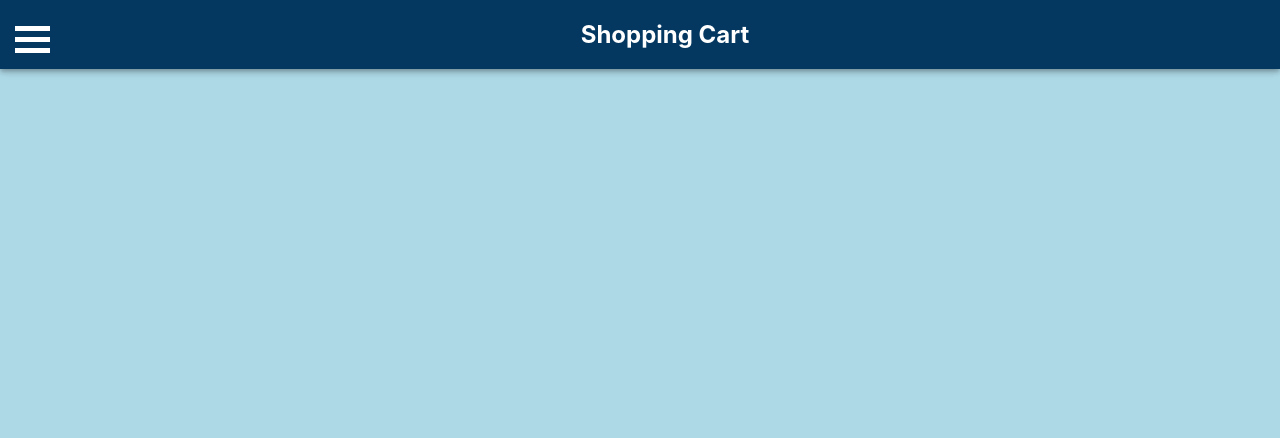
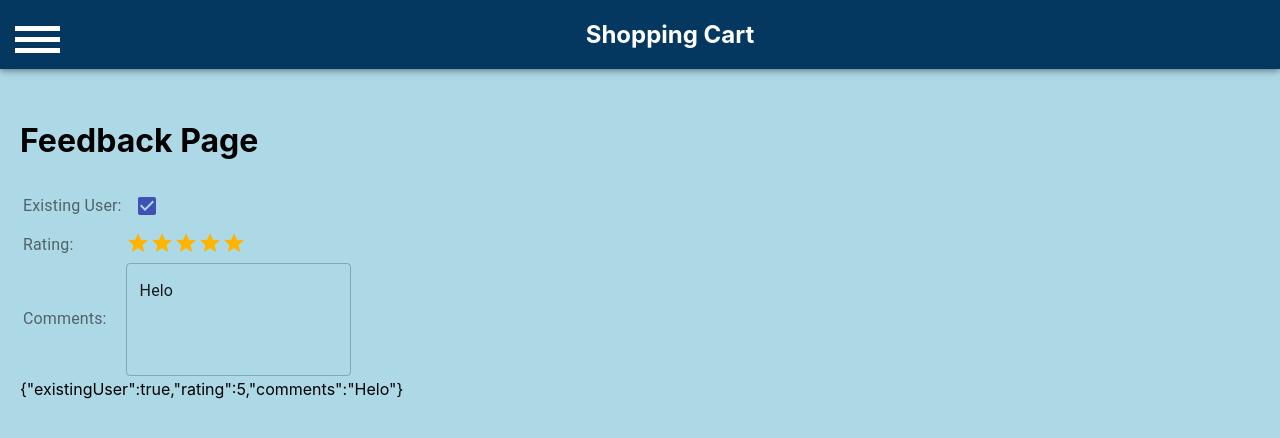
Before and after one commit to Shivapr1974/ReactShoppingcart, a React (Create React App) app: page /feedback in a window 1280 px wide. Shown: the top 438 px of the page. Built offline with nearby package versions, Linux system fonts and the light colour scheme.

Commit message:
Reactive forms

```diff
--- a/src/App.css
+++ b/src/App.css
@@ -53,7 +53,7 @@ body{
 }
 
 .ham {
-  width: 35px;
+  width: 45px;
   height: 5px;
   background-color: white;
   margin: 6px 0;
--- a/src/App.js
+++ b/src/App.js
@@ -11,6 +11,7 @@ import CartPage from './components/CartPage';
 import AppBar from '@material-ui/core/AppBar';
 import MenuNav from './MenuNav';
 import {Link} from 'react-router-dom';
+import Feedback from './components/Feedback';
 
 // URL : https://www.youtube.com/watch?v=hQAHSlTtcmY
 // URL : https://www.youtube.com/watch?v=Law7wfdg_ls
@@ -51,6 +52,7 @@ function App() {
         <Switch>
           <Route path="/" exact component={Shop}></Route>
           <Route path="/about" exact component={About}></Route>
+          <Route path="/feedback" exact component={Feedback}></Route>
           <Route path="/shop" exact component={Shop}></Route>
           <Route path="/shop/:id/:name" exact component={ItemDetail}></Route>
           <Route path="/todos" exact component={Todos}></Route>
--- a/src/MenuNav.js
+++ b/src/MenuNav.js
@@ -22,9 +22,15 @@ export default function MenuNav() {
   const hamStyle = {
     cursor: 'pointer',
   }
+  const hamText = {
+    color: 'white',
+    fontSize: '14px',
+    fontWeight: 'bold'
+  }
   return (
     <>
       <span style={hamStyle} onClick={handleClick}>
+        {/* <div style={hamText}>MENU</div>     */}
         <div class="ham"></div>
         <div class="ham"></div>
         <div class="ham"></div>
@@ -47,6 +53,11 @@ export default function MenuNav() {
             </Link>
         </MenuItem>
         <MenuItem onClick={handleClose}>
+            <Link style={navStyle} to='/feedback'>
+                <li>Feedback</li>
+            </Link>
+        </MenuItem>
+        <MenuItem onClick={handleClose}>
             <Link style={navStyle} to='/about'>
                 <li>About</li>
             </Link>
--- a/src/components/About.js
+++ b/src/components/About.js
@@ -1,5 +1,4 @@
 import React from 'react'
-
 export default function About() {
     return (
         <>
--- /dev/null
+++ b/src/components/Feedback.js
@@ -0,0 +1,13 @@
+import React from 'react'
+import Forms from './Form'
+
+export default function Feedback() {
+    return (
+        <>
+            <div>
+                <h1>Feedback Page</h1>
+                <Forms></Forms>
+            </div>
+        </>
+    )
+}
--- /dev/null
+++ b/src/components/Form.js
@@ -0,0 +1,78 @@
+import React, { Component } from 'react'
+import FormInput from './FormInput'
+
+export default class Form extends Component {
+  columns= [{name:"existingUser", label:"Existing User: ", type: "checkbox"},
+            {name:"rating", label:"Rating: ", type: "rating"},
+            {name:"comments", label:"Comments: ", type: "textArea"}
+  ];
+  constructor(props) {
+    super(props);
+    this.state = {
+      existingUser: true,
+      rating: 5,
+      comments: "Helo",
+
+    };
+    this.handleInputChange = this.handleInputChange.bind(this);
+  }
+
+  handleInputChange(event) {
+    const target = event.target;
+    const value = target.type === 'checkbox' ? target.checked : target.value;
+    const name = target.name;
+
+    this.setState({
+      [name]: value,
+    });
+  }
+
+  render() {
+    return (
+      <>
+        <form>
+          <table>
+            {
+              this.columns.map((val, idx)=> {
+                return (
+                  <tr>
+                      <FormInput
+                        label={val.label}
+                        type={val.type}
+                        name={val.name}
+                        checked={this.state[val.name]}
+                        value={this.state[val.name]}
+                        onChange={this.handleInputChange}
+                      ></FormInput>
+                  </tr>
+                )
+              })
+            }
+          </table>
+        </form>
+        {JSON.stringify(this.state)}
+
+          {/* <label>
+            Is going:
+            <input
+              name="isGoing"
+              type="checkbox"
+              checked={this.state.isGoing}
+              onChange={this.handleInputChange} />
+          </label>
+          <br />
+          <label>
+            Number of guests:
+            <input
+              name="numberOfGuests"
+              type="number"
+              value={this.state.numberOfGuests}
+              onChange={this.handleInputChange} />
+          </label> */}
+
+
+      </>
+    );
+  }
+
+}
--- /dev/null
+++ b/src/components/FormInput.js
@@ -0,0 +1,53 @@
+import React from 'react'
+import {Rtif} from '../Rtif';
+import Checkbox from '@material-ui/core/Checkbox';
+import TextField from '@material-ui/core/TextField';
+import Input from '@material-ui/core/Input';
+import Rating from '@material-ui/lab/Rating';
+import FormLabel from '@material-ui/core/FormLabel';
+
+export default function FormInput({label, type, name, value, onChange}) {
+    return (
+        <>
+            <td>
+                <FormLabel component="legend">{label}</FormLabel>
+            </td>
+            <td>
+                <Rtif boolean={type === "checkbox"}>
+                    <Checkbox
+                        name={name}
+                        checked={value}
+                        onChange={onChange}
+                        color="primary"
+                        inputProps={{ 'aria-label': 'primary checkbox' }}
+                    />
+                </Rtif>
+                <Rtif boolean={type === "rating"}>
+                    <Rating defaultValue={2.5} precision={0.5}
+                        name={name}
+                        onChange={onChange}
+                        value={value}
+                    />
+                </Rtif>
+
+                <Rtif boolean={type === "text" || type === "number"}>
+                    <Input inputProps={{ 'aria-label': 'description' }}
+                        name={name}
+                        value={value}
+                        onChange={onChange}
+                    />
+                </Rtif>
+                <Rtif boolean={type === "textArea"} >
+                    <TextField
+                        name={name}
+                        value={value}
+                        onChange={onChange}
+                        multiline
+                        rows="4"
+                        variant="outlined"
+                        />
+                </Rtif>
+            </td>
+        </>
+    )
+}
--- a/src/nav.js
+++ b/src/nav.js
@@ -17,9 +17,9 @@ export default function nav() {
                 <Link style={navStyle} to='/cart'>
                     <li>Cart</li>
                 </Link>
-                {/* <Link style={navStyle} to='/todos'>
-                    <li>Todos</li>
-                </Link> */}
+                <Link style={navStyle} to='/feedback'>
+                    <li>Feed Back</li>
+                </Link>
                 <Link style={navStyle} to='/about'>
                     <li>About</li>
                 </Link>
```
